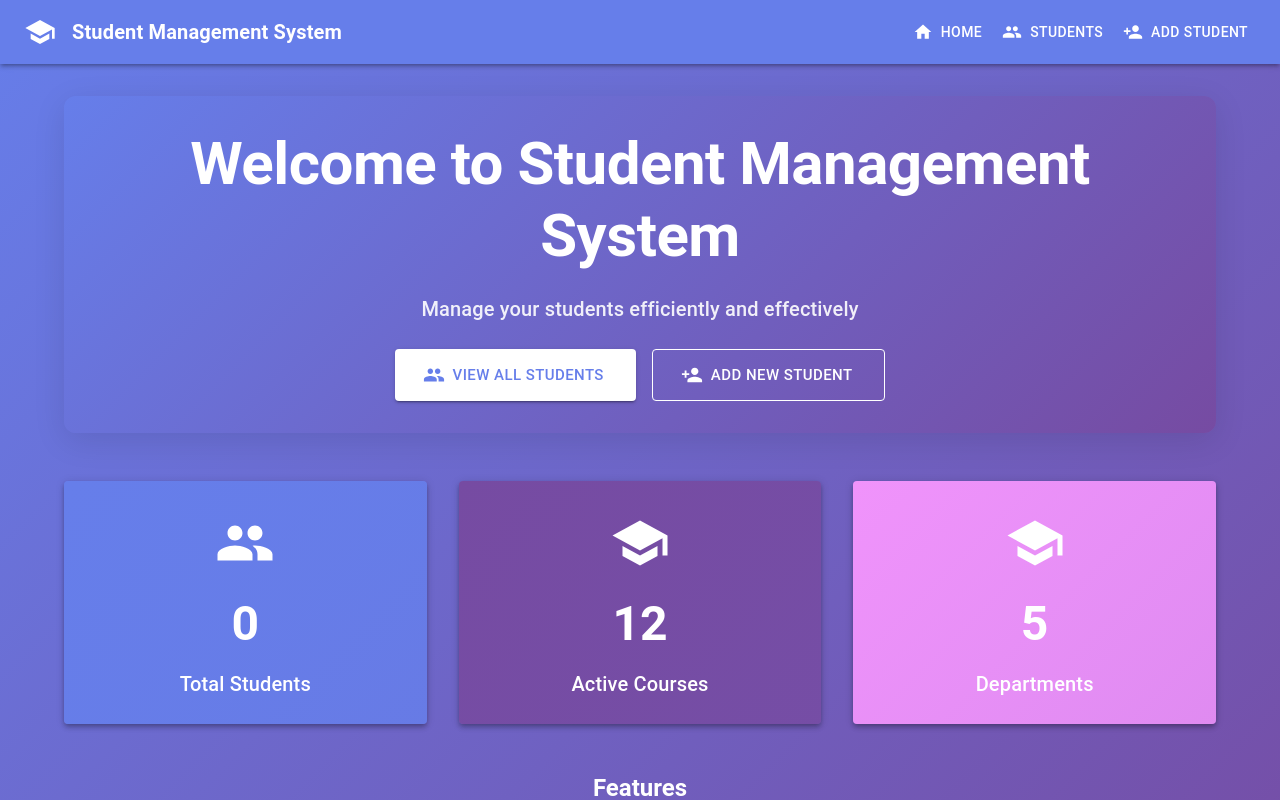
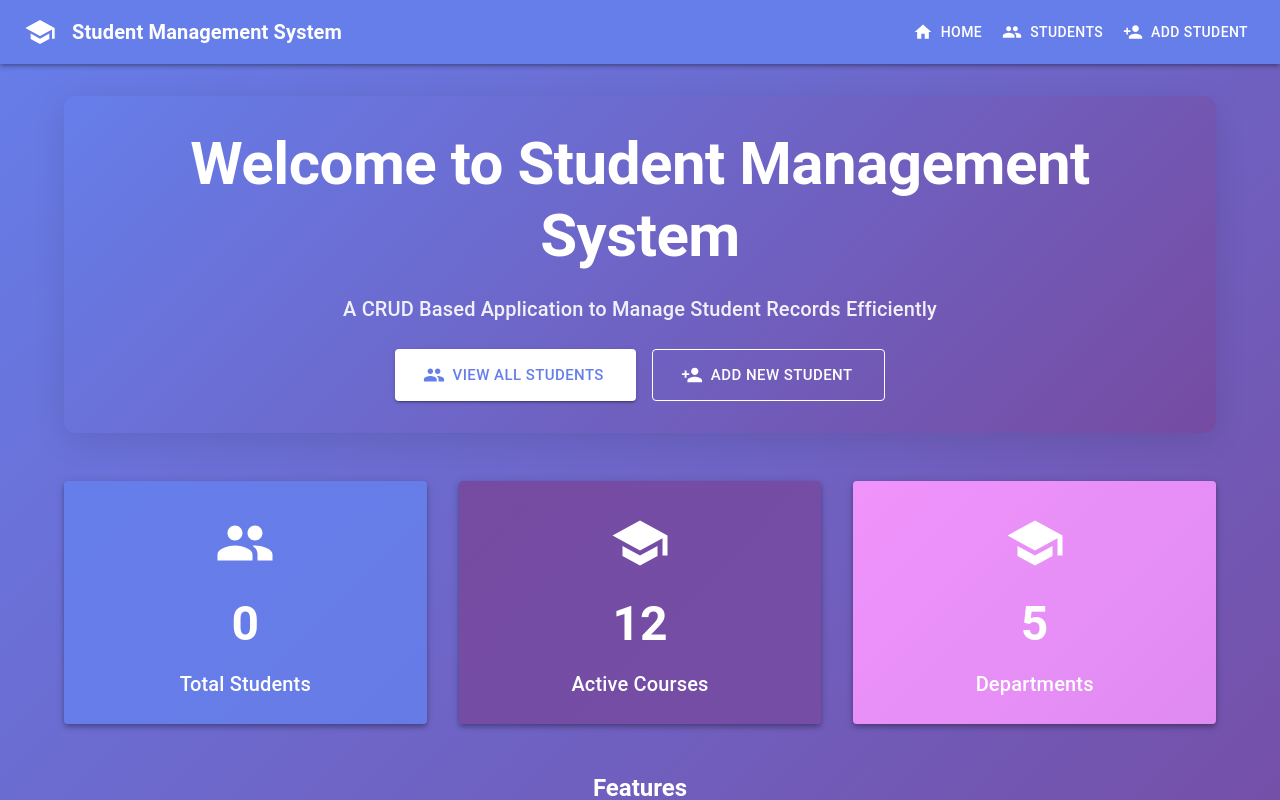
Before and after one commit to Elseif-anas/DevOps-Final, a React (Create React App) app in the folder frontend/: page / in a window 1280 px wide. Shown: the top 800 px of the page. Built offline with nearby package versions, Linux system fonts and the light colour scheme; no server answers; the HTML template or start-up script is replaced by a standard one.

Commit message:
Update welcome message to better describe the application functionality to check the live pipeline check

```diff
--- a/frontend/src/pages/Home.js
+++ b/frontend/src/pages/Home.js
@@ -71,7 +71,7 @@ const Home = () => {
           Welcome to Student Management System
         </Typography>
         <Typography variant="h6" sx={{ mb: 3, opacity: 0.9 }}>
-          Manage your students efficiently and effectively
+          A CRUD Based Application to Manage Student Records Efficiently
         </Typography>
         <Box sx={{ display: 'flex', gap: 2, justifyContent: 'center', flexWrap: 'wrap' }}>
           <Button
```
